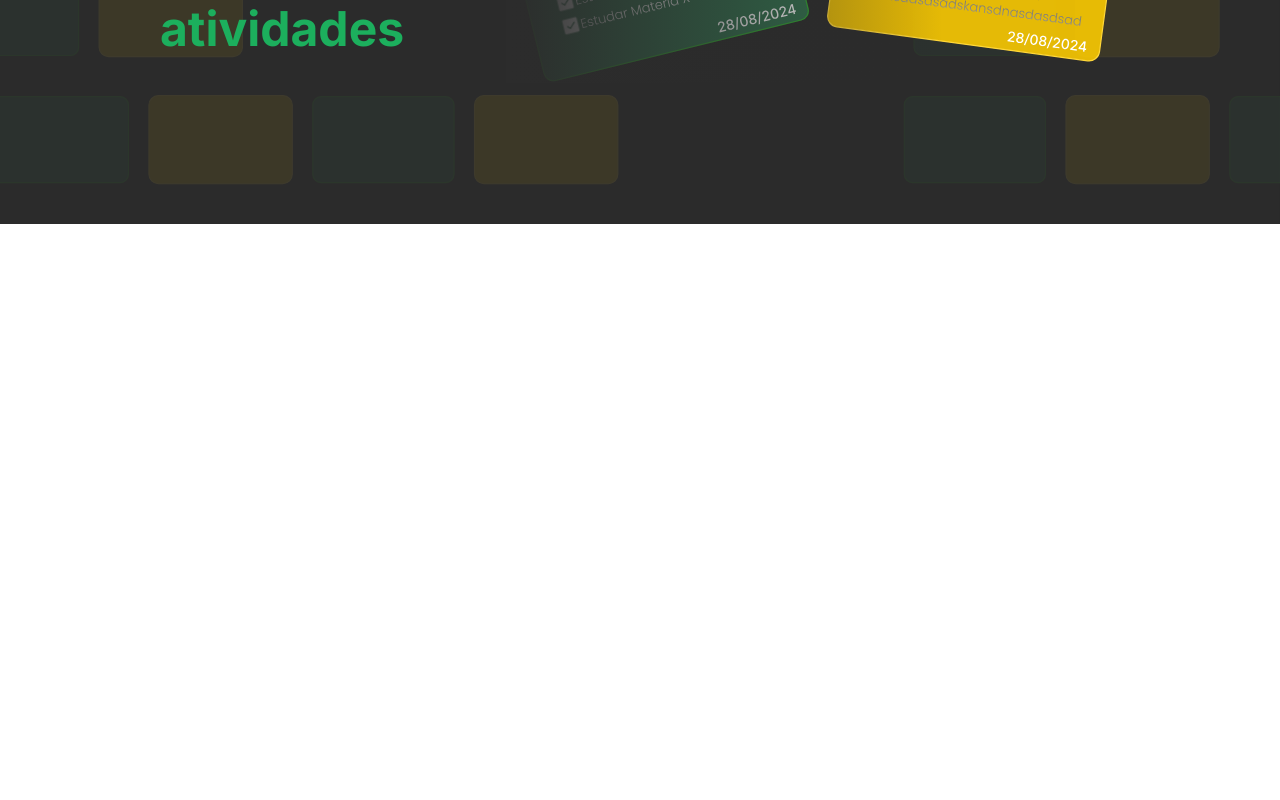
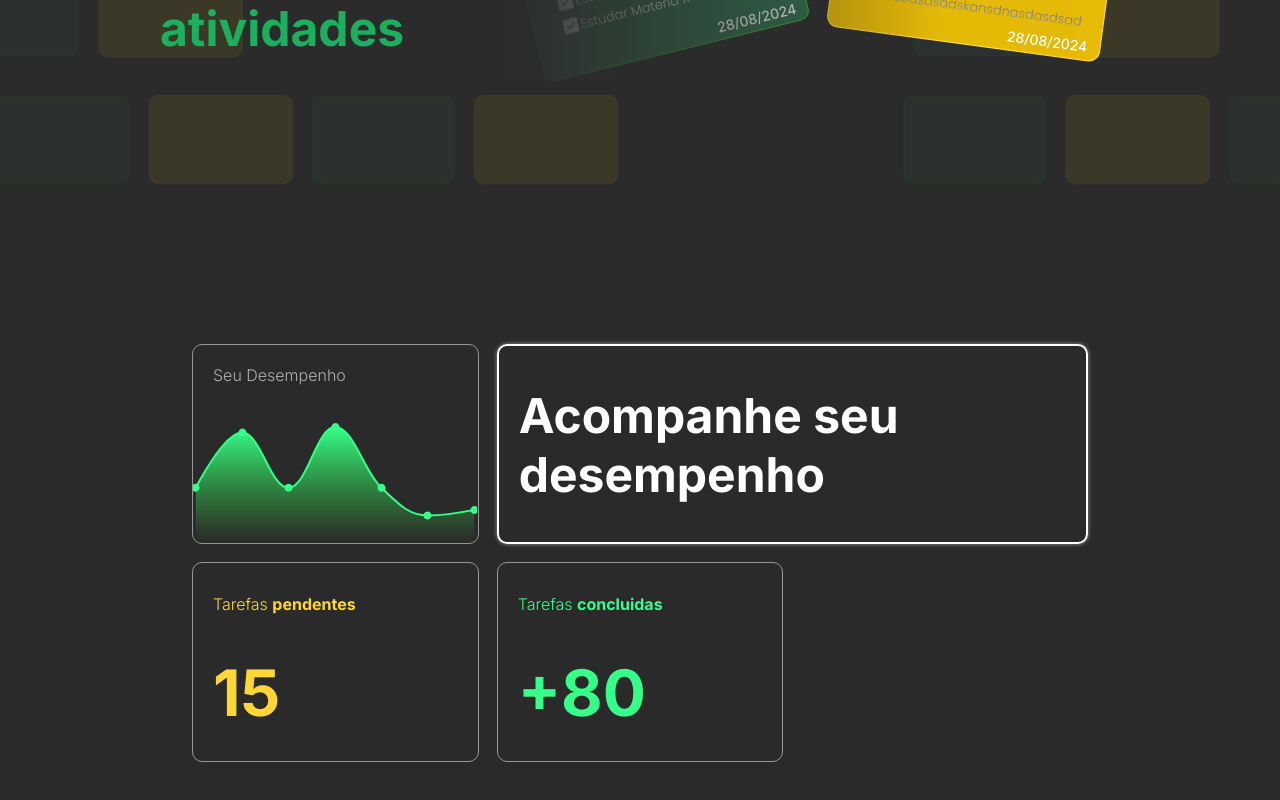
Before and after one commit to gabrielsb18/PI-FrontEnd, a React (Vite) app: page / in a window 1280 px wide. Shown: the part 1045-1845 px from the top of the page. Before the commit the page ends 1269 px from the top, so only its background shows below. Built offline with nearby package versions, Linux system fonts and the light colour scheme; no server answers.

Commit message:
feat: adicionar seção de métricas com gráficos e informações de tarefas

```diff
--- a/src/pages/Lpage/Lpage.jsx
+++ b/src/pages/Lpage/Lpage.jsx
@@ -1,4 +1,5 @@
 import HeaderNav from "../../components/Header/Header";
+import { GrapicTasks } from "../../components/Metrics/GrapicTasks/GrapicTasks";
 import {
 	ContainerBody,
 	ApresentationSection,
@@ -6,13 +7,18 @@ import {
 	ButtonSignUp,
 	CardsSection,
 	MetricsSection,
+	WrapperGrid,
+	ContentText,
+	TotalCompletedTasks,
+	TotalPendingTasks,
+	GrapicCompletedTasks,
 	SearchSection,
 	Footer,
 	BGimage,
 	WrapperContent,
-    Main
+	Main,
 } from "./Lpage.styles";
-import {useNavigate} from "react-router-dom";
+import { useNavigate } from "react-router-dom";
 
 export default function Lgpage() {
 	const navigate = useNavigate();
@@ -23,21 +29,52 @@ export default function Lgpage() {
 			<Main>
 				<ApresentationSection>
 					<WrapperTitle>
-                        <h1><strong>Simples</strong>, rápido e intuitivo</h1>
-                        <ButtonSignUp onClick={() => navigate("/cadastro")}>Cadastre-se</ButtonSignUp>
+						<h1>
+							<strong>Simples</strong>, rápido e intuitivo
+						</h1>
+						<ButtonSignUp onClick={() => navigate("/cadastro")}>
+							Cadastre-se
+						</ButtonSignUp>
 					</WrapperTitle>
-                    <img src ="/Logo-No-SpotLight.svg" alt="Logo Notes"/>
+					<img src="/Logo-No-SpotLight.svg" alt="Logo Notes" />
 				</ApresentationSection>
 
 				<CardsSection>
-					<BGimage src="BG-Section-Cards.svg" alt="Scrools de cards horizontal"/>
+					<BGimage
+						src="BG-Section-Cards.svg"
+						alt="Scrools de cards horizontal"
+					/>
 					<WrapperContent>
-						<h1>Controle suas <strong>tarefas e atividades</strong></h1>
-						<img src="BG-Exe-Cards.svg" alt="Imagem ilustrativa de cards de tarefas"/>
+						<h1>
+							Controle suas <strong>tarefas e atividades</strong>
+						</h1>
+						<img
+							src="BG-Exe-Cards.svg"
+							alt="Imagem ilustrativa de cards de tarefas"
+						/>
 					</WrapperContent>
 				</CardsSection>
 
-				<MetricsSection></MetricsSection>
+				<MetricsSection>
+					<WrapperGrid>
+						<GrapicTasks />
+						<ContentText>
+							<h1>Acompanhe seu desempenho</h1>
+						</ContentText>
+						<TotalCompletedTasks>
+							<p>
+								Tarefas <strong>concluidas</strong>
+							</p>
+							<h1>+80</h1>
+						</TotalCompletedTasks>
+						<TotalPendingTasks>
+							<p>
+								Tarefas <strong>pendentes</strong>
+							</p>
+							<h1>15</h1>
+						</TotalPendingTasks>
+					</WrapperGrid>
+				</MetricsSection>
 
 				<SearchSection></SearchSection>
 			</Main>
--- a/src/pages/Lpage/Lpage.styles.js
+++ b/src/pages/Lpage/Lpage.styles.js
@@ -145,6 +145,137 @@ export const WrapperContent = styled.div`
 `;
 
 export const MetricsSection = styled.section`
+    display: flex;
+    justify-content: center;
+    align-items: center;
+    flex-direction: column;
+    padding-top: 120px;
+    padding-bottom: 120px;
+`;
+
+export const WrapperGrid = styled.div`
+    display: grid;
+    grid-template-columns: minmax(200px, 2fr) minmax(200px, 2fr) minmax(190px, 2fr);
+	grid-template-rows: minmax(200px, 200px) minmax(200px, 200px);
+	grid-template-areas:
+        "MonthsCompletedTasks ContentText ContentText"
+        "ContentGraphicTwo ContentGraphicTree none";
+
+	gap: 18px;
+	justify-content: flex-start;
+	max-width: 100%;
+
+    @media ${device.sm} {
+        grid-template-columns: minmax(190px, 2fr) minmax(190px, 2fr);
+        grid-template-areas:
+        "MonthsCompletedTasks MonthsCompletedTasks"
+        "ContentText"
+        "ContentGraphicTwo" "ContentGraphicTree";
+    }
+
+    @media ${device.xs} {
+        grid-template-columns: minmax(190px, 2fr) minmax(190px, 2fr);
+        grid-template-areas:
+        "ContentText"
+        "MonthsCompletedTasks"
+        "ContentGraphicTwo"
+        "ContentGraphicTree";
+    }
+`;
+
+export const GrapicCompletedTasks = styled.div`
+    display: flex;
+    flex-direction: column;
+    justify-content: space-around;
+    grid-area: MonthsCompletedTasks;
+    border: 1px solid #979797;
+    border-radius:10px;
+    min-width: 100%;
+
+    > p {
+        padding: 20px;
+        font-size:16px;
+        color: #afafaf;
+        font-weight:300;
+    }
+`;
+
+export const TotalCompletedTasks =styled.div`
+    display: flex;
+    flex-direction: column;
+    justify-content: space-around;
+    grid-area: ContentGraphicTree;
+    border: 1px solid #979797;
+    padding:20px;
+    border-radius:10px;
+
+    > p {
+        font-size:16px;
+        color: #35FF89;
+        font-weight:300;
+
+        > strong {
+        margin-top: 20px;
+        color: #35FF89;
+        }
+    }
+
+    > h1 {
+        margin-top: 20px;
+        color: #35FF89;
+        font-size:64px;
+
+    }
+`;
+
+export const TotalPendingTasks = styled.div`
+    display:flex;
+    flex-direction:column;
+    justify-content: space-around;
+    grid-area: ContentGraphicTwo;
+    border: 1px solid #979797;
+    padding:20px;
+    border-radius:10px;
+
+    > p {
+        font-size:16px;
+        color: #ffd735;
+        font-weight:300;
+
+    }
+
+    > h1 {
+        margin-top: 20px;
+        color: #ffd735;
+        font-size:64px
+    }
+`;
+
+export const ContentText = styled.div`
+    display: inline-block;
+    flex-direction:column;
+    justify-content: space-around;
+    grid-area: ContentText;
+    padding:20px;
+
+    border-radius:10px;
+    border: 2px solid white;
+    box-shadow: 0px 0px 4px 0px #979797;
+
+    > h1 {
+        margin-top: 20px;
+        color: #ffff;
+        font-size: 48px;
+
+        @media ${device.sm} {
+            font-size: 1.8em;
+        }
+
+        @media ${device.xs} {
+            padding: 0;
+            font-size: 1.4em;
+        }
+    }
 `;
 
 export const SearchSection = styled.section`
```
Lines whose indentation alone changed are shown as unchanged.
